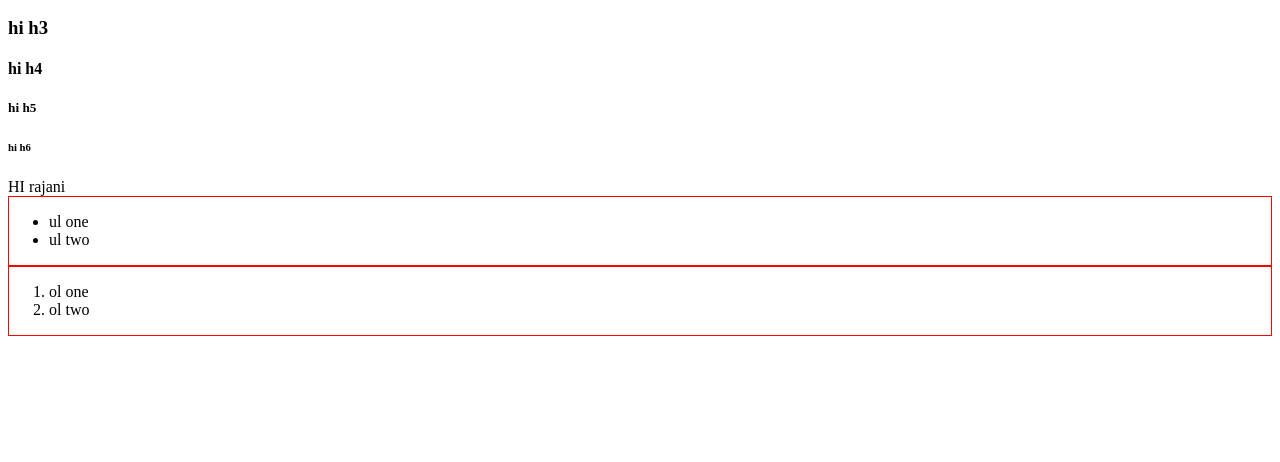
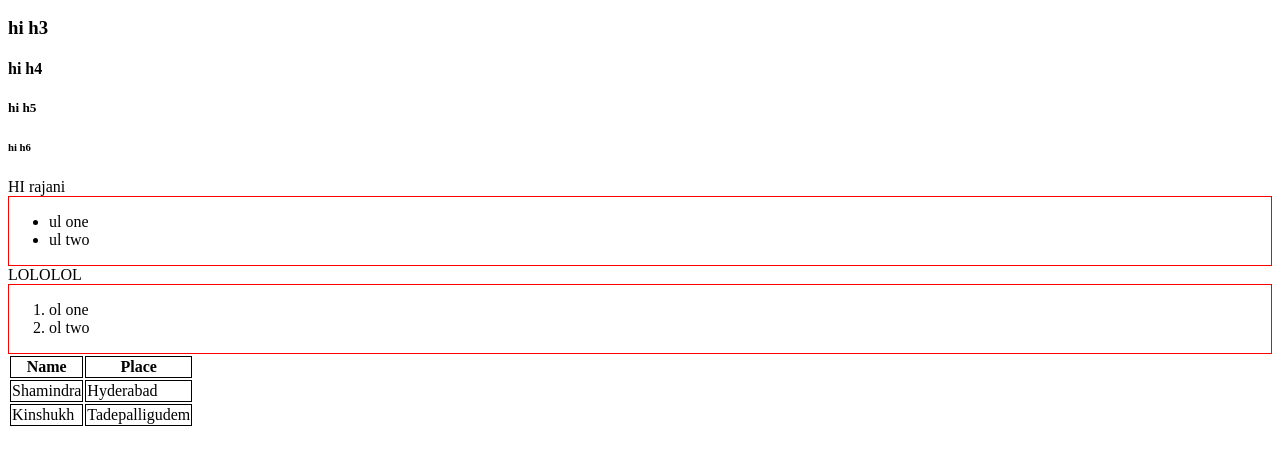
Before and after one commit to sammuify/sammuify.github.io, a plain HTML site: page day4.html in a window 1280 px wide. Shown: the part 110-572 px from the top of the page. Drawn offline with Linux system fonts and the light colour scheme.

Commit message:
day 4 updated on 5

```diff
--- a/day4.html
+++ b/day4.html
@@ -8,6 +8,9 @@
     <style>
         div {
             border: 1px solid red;
+        }
+        td,th {
+            border: 1px solid black;
         }
     </style>
 </head>
@@ -43,7 +46,9 @@
             </li>
         </ul>
     </div>
-
+    <span>
+        LOLOLOL
+    </span>
     <div>
         <ol>
             <li>
@@ -54,6 +59,25 @@
             </li>
         </ol>
     </div>
+    <table>
+        <tr>
+            <th>
+                Name
+            </th>
+            <th>
+                Place
+            </th>
+        </tr>
+        <tr>
+            <td>Shamindra</td>
+            <td>Hyderabad</td>
+        </tr>
+        <tr>
+            <td>Kinshukh</td>
+            <td>Tadepalligudem</td>
+        </tr>
+    </table>
+
 </body>
 
 </html>
```
